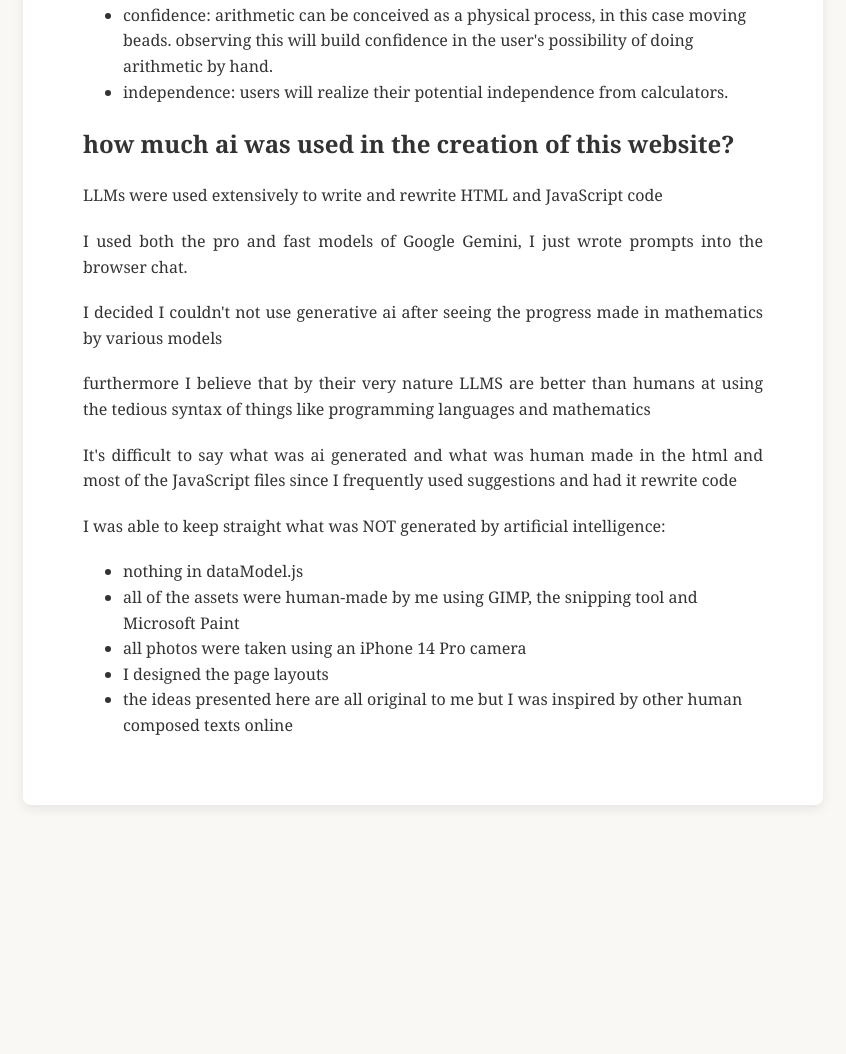
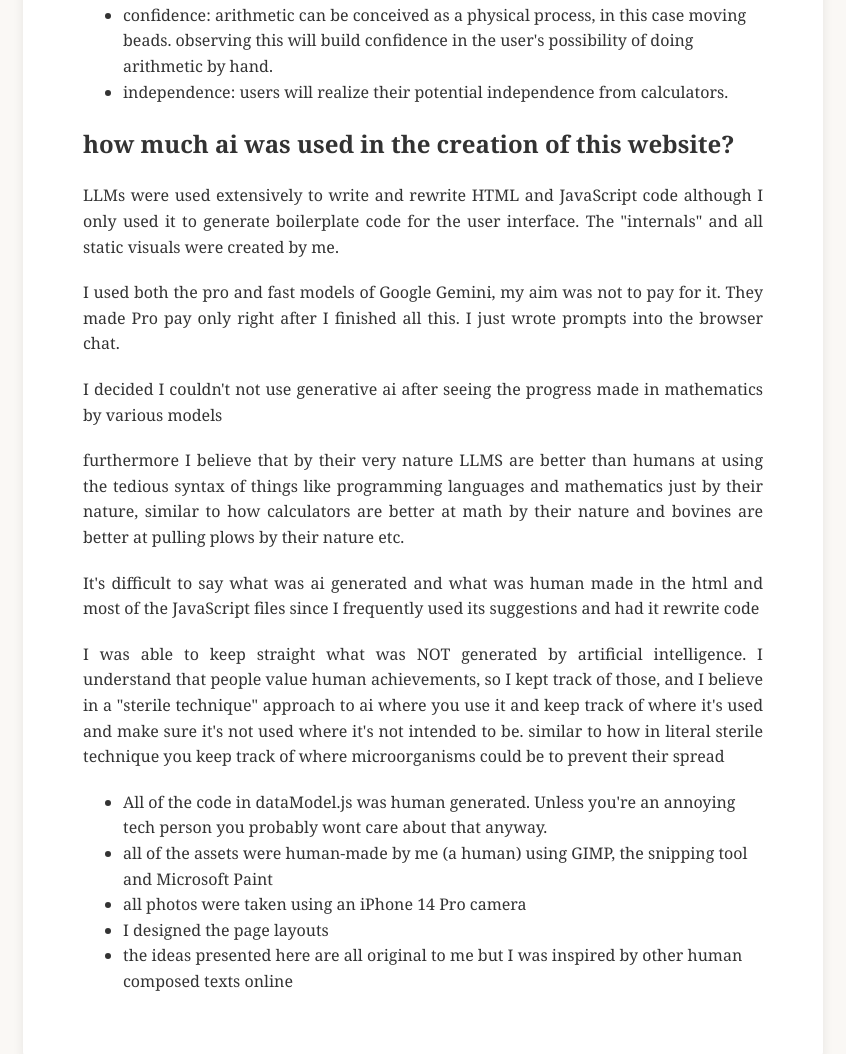
Before and after one commit to Aric-W/math-with-tools, a website: page projectInfo.html in a window 1280 px wide. Shown: the part 395-1449 px from the top of the page, without its empty margins (217-1063 px from the left). Before the commit the page ends 1240 px from the top, so only its background shows below. Drawn offline with Linux system fonts and the light colour scheme.

Commit message:
I had to change the text on the about page.

```diff
--- a/projectInfo.html
+++ b/projectInfo.html
@@ -3,7 +3,7 @@
 <head>
     <meta charset="UTF-8">
     <meta name="viewport" content="width=device-width, initial-scale=1.0">
-    <title>What is the difference between written numbers and numbers represented with an abacus</title>
+    <title>about</title>
     <link rel="icon" type="image/png" href="/assets/lm/72dia.png">
     <style>
         body {
@@ -63,15 +63,17 @@
 
 
         <h2>how much ai was used in the creation of this website?</h2>
-        <p>LLMs were used extensively to write and rewrite HTML and JavaScript code</p>
-        <p>I used both the pro and fast models of Google Gemini, I just wrote prompts into the browser chat.</p>
+        <p>LLMs were used extensively to write and rewrite HTML and JavaScript code although I only used it to generate boilerplate code for the user interface. The "internals" and all static visuals were created by me.</p>
+        <p>I used both the pro and fast models of Google Gemini, my aim was not to pay for it. They made Pro pay only right after I finished all this. I just wrote prompts into the browser chat.</p>
         <p>I decided I couldn't not use generative ai after seeing the progress made in mathematics by various models</p>
-        <p>furthermore I believe that by their very nature LLMS are better than humans at using the tedious syntax of things like programming languages and mathematics</p>
-        <p>It's difficult to say what was ai generated and what was human made in the html and most of the JavaScript files since I frequently used suggestions and had it rewrite code</p>
-        <p>I was able to keep straight what was NOT generated by artificial intelligence:</p>
+        <p>furthermore I believe that by their very nature LLMS are better than humans at using the tedious syntax of things like programming languages and mathematics just by their nature, similar to how calculators are better at math by their nature and bovines are better at pulling plows by their nature etc.</p>
+        <p>It's difficult to say what was ai generated and what was human made in the html and most of the JavaScript files since I frequently used its suggestions and had it rewrite code</p>
+        <p>I was able to keep straight what was NOT generated by artificial intelligence. I understand that people value human achievements, so I kept track of those, and I believe in a "sterile technique" approach to ai where you use it and keep track of where it's used and make sure it's not used where it's not intended to be.
+            similar to how in literal sterile technique you keep track of where microorganisms could be to prevent their spread
+        </p>
         <ul>
-            <li>nothing in dataModel.js</li>
-        <li>all of the assets were human-made by me using GIMP, the snipping tool and Microsoft Paint</li>
+            <li>All of the code in dataModel.js was human generated. Unless you're an annoying tech person you probably wont care about that anyway.</li>
+        <li>all of the assets were human-made by me (a human) using GIMP, the snipping tool and Microsoft Paint</li>
         <li>all photos were taken using an iPhone 14 Pro camera</li>
         <li>I designed the page layouts</li>
         <li>the ideas presented here are all original to me but I was inspired by other human composed texts online</li>
```
